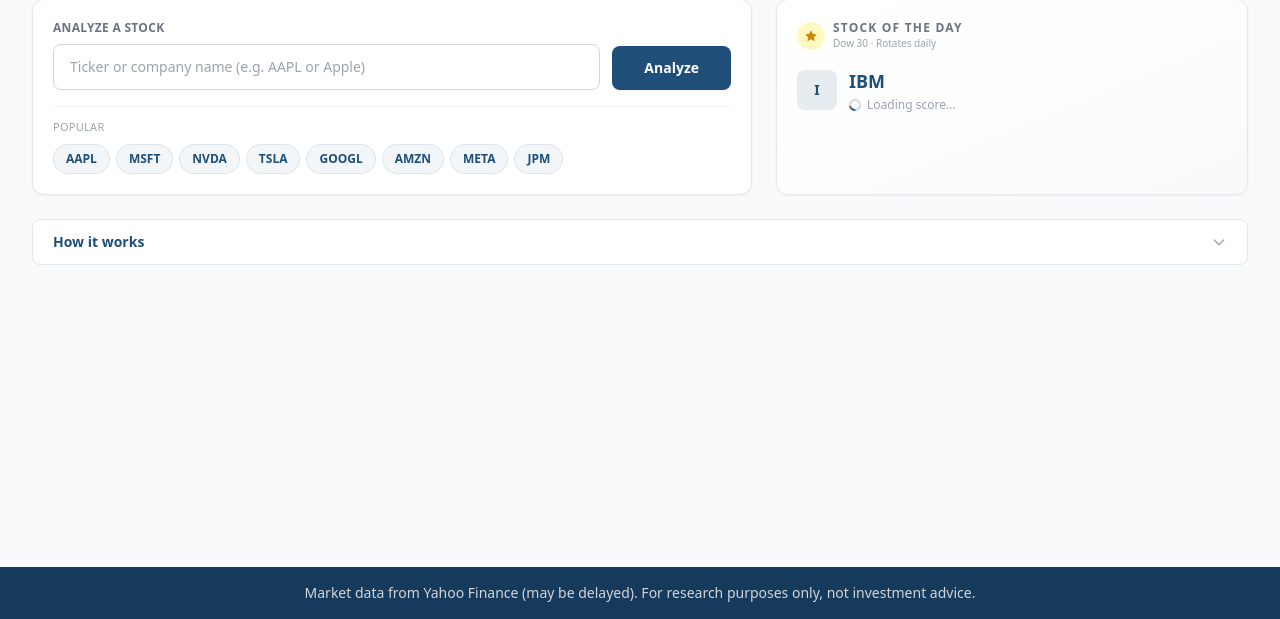
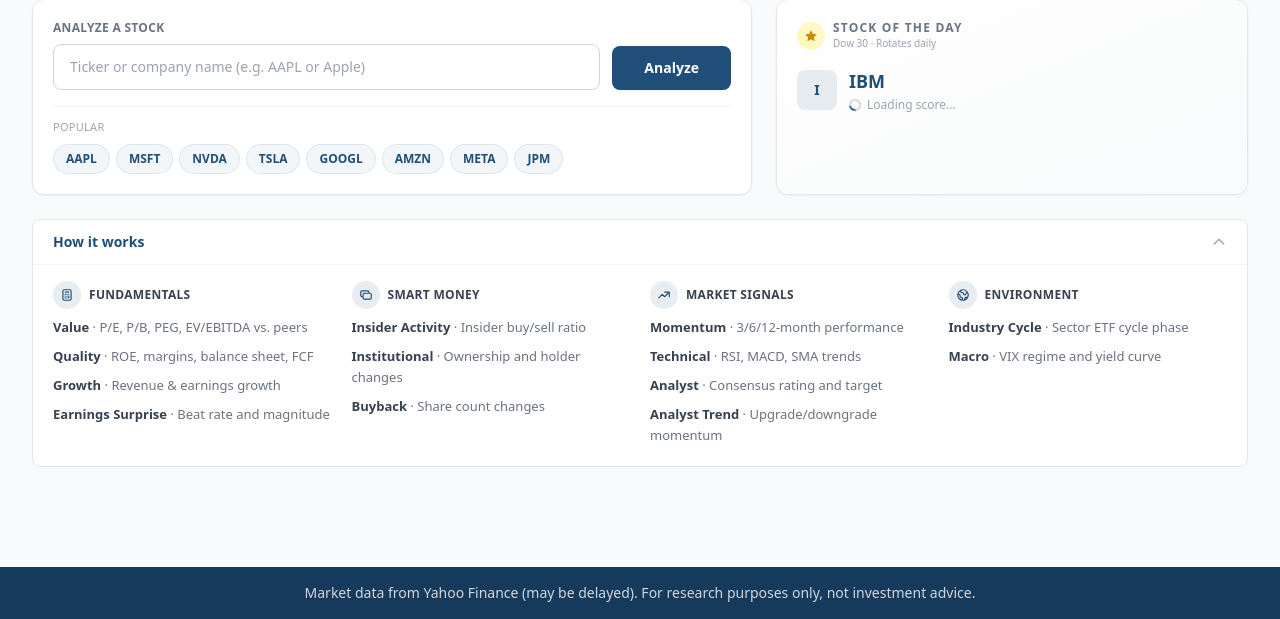
Before and after one commit to PaytonPrichard/Portfolio-Optimizer, a Flask app: page /score in a window 1280 px wide. Shown: the part 181-800 px from the top of the page. Run offline with Flask 3, Linux system fonts and the light colour scheme; some libraries are stand-ins or nearby versions.

Commit message:
Expand How It Works section by default (still collapsible)

```diff
--- a/templates/alpha.html
+++ b/templates/alpha.html
@@ -89,7 +89,7 @@
     </div>
 
     <!-- How it works — collapsible -->
-    <details class="bg-white dark:bg-gray-800 rounded-lg border border-gray-200 dark:border-gray-700 mb-6 group" id="how-it-works">
+    <details open class="bg-white dark:bg-gray-800 rounded-lg border border-gray-200 dark:border-gray-700 mb-6 group" id="how-it-works">
         <summary class="flex items-center justify-between cursor-pointer px-5 py-3 select-none hover:bg-gray-50 dark:hover:bg-gray-700/40 transition rounded-lg">
             <span class="font-semibold text-brand dark:text-blue-300 text-sm">How it works</span>
             <svg class="w-4 h-4 text-gray-400 transition-transform group-open:rotate-180" fill="none" stroke="currentColor" viewBox="0 0 24 24">
```
